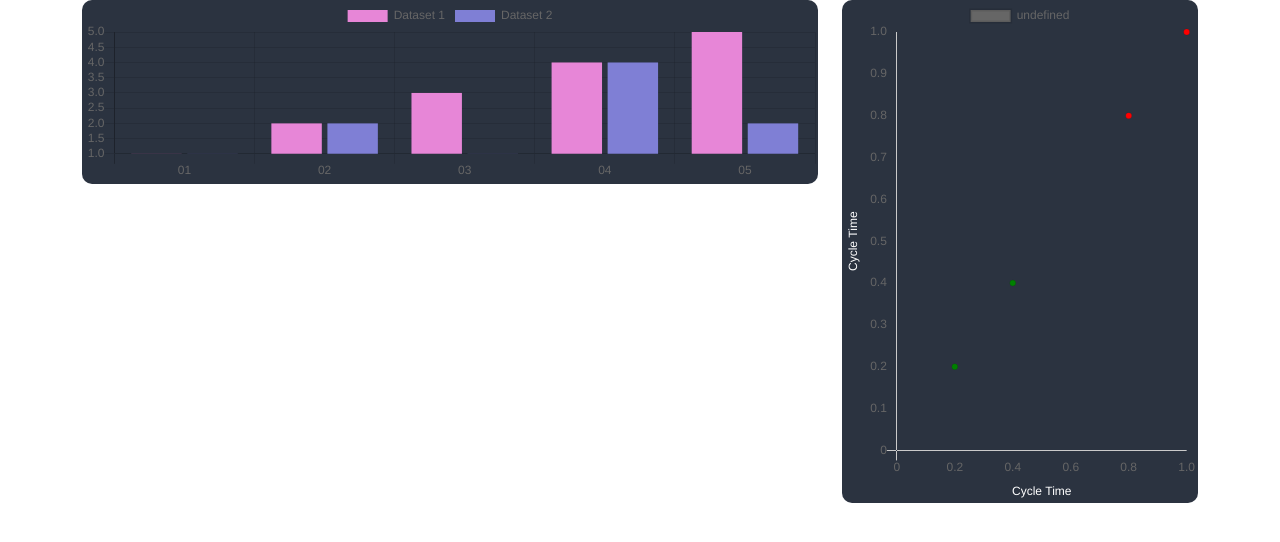
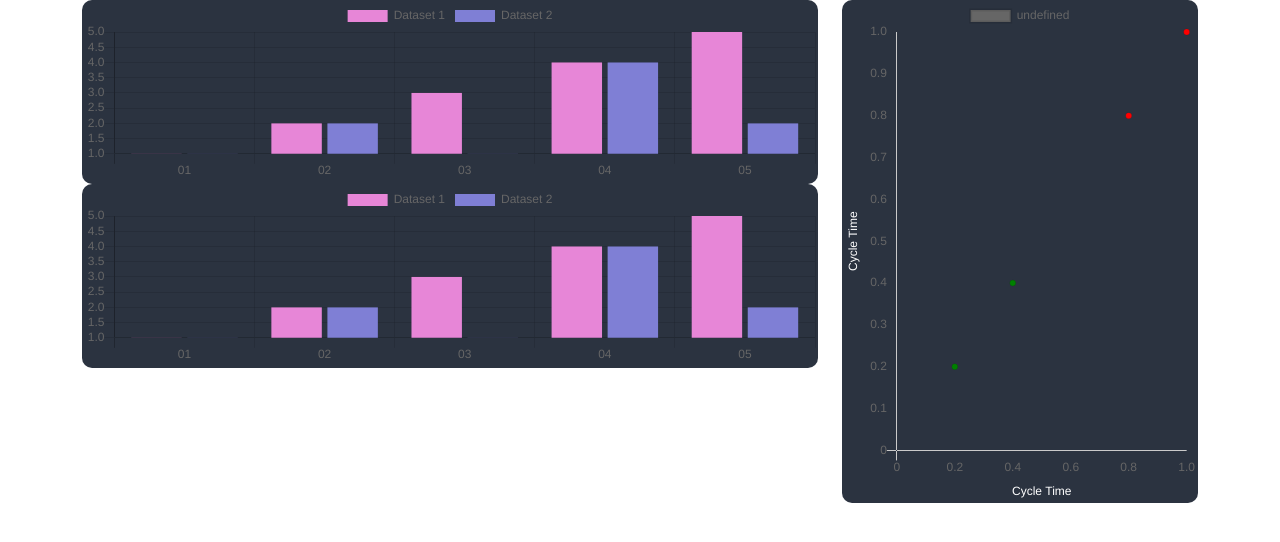
Before and after one commit to pawutj/true_startup_front, a React (Create React App) app: page / in a window 1280 px wide. Shown: the top 542 px of the page. Built offline with nearby package versions, Linux system fonts and the light colour scheme; the HTML template or start-up script is replaced by a standard one.

Commit message:
Add YieldComponent

```diff
--- a/src/App.js
+++ b/src/App.js
@@ -7,6 +7,7 @@ import { useState } from "react";
 import CardComponent from "./CardComponent";
 import StatusCardComponent from "./StatusCardComponent";
 import iconimg1 from "./asset/iconimg1.svg";
+import YieldComponent from "./YieldComponent";
 const color2 = "#2B3340";
 const data = {
   datasets: [
@@ -45,6 +46,9 @@ function App() {
             <div style={{ backgroundColor: "#2B3340", borderRadius: "10px" }}>
               <BarComponent />
             </div>
+            <div style={{ backgroundColor: "#2B3340", borderRadius: "10px" }}>
+              <YieldComponent />
+            </div>
           </div>
           <div class="col-sm-4">
             <div style={{ backgroundColor: "#2B3340", borderRadius: "10px" }}>
--- /dev/null
+++ b/src/YieldComponent.js
@@ -0,0 +1,33 @@
+import React from "react";
+import { Bar, Scatter } from "react-chartjs-2";
+import { Utils } from "chart.js";
+
+const data = {
+  labels: ["01", "02", "03", "04", "05"],
+  datasets: [
+    {
+      label: "Dataset 1",
+      data: [1, 2, 3, 4, 5],
+      backgroundColor: "#E786D7",
+    },
+    {
+      label: "Dataset 2",
+      data: [1, 2, 1, 4, 2],
+      backgroundColor: "#7F7FD5",
+    },
+  ],
+};
+function YieldComponent({}) {
+  return (
+    <div>
+      <Bar
+        data={data}
+        options={{ maintainAspectRatio: true, responsive: true }}
+        width={1000}
+        height={250}
+      />
+    </div>
+  );
+}
+
+export default YieldComponent;
```
